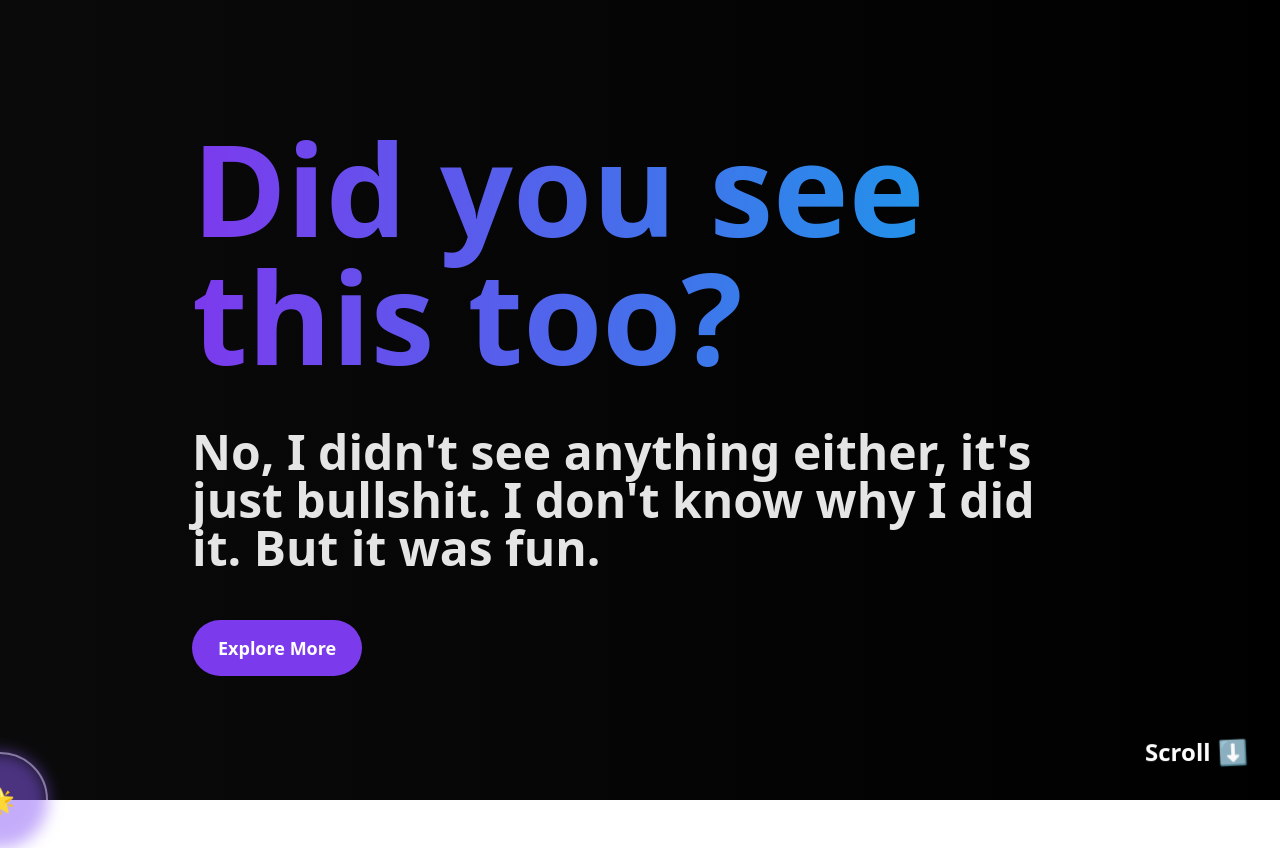
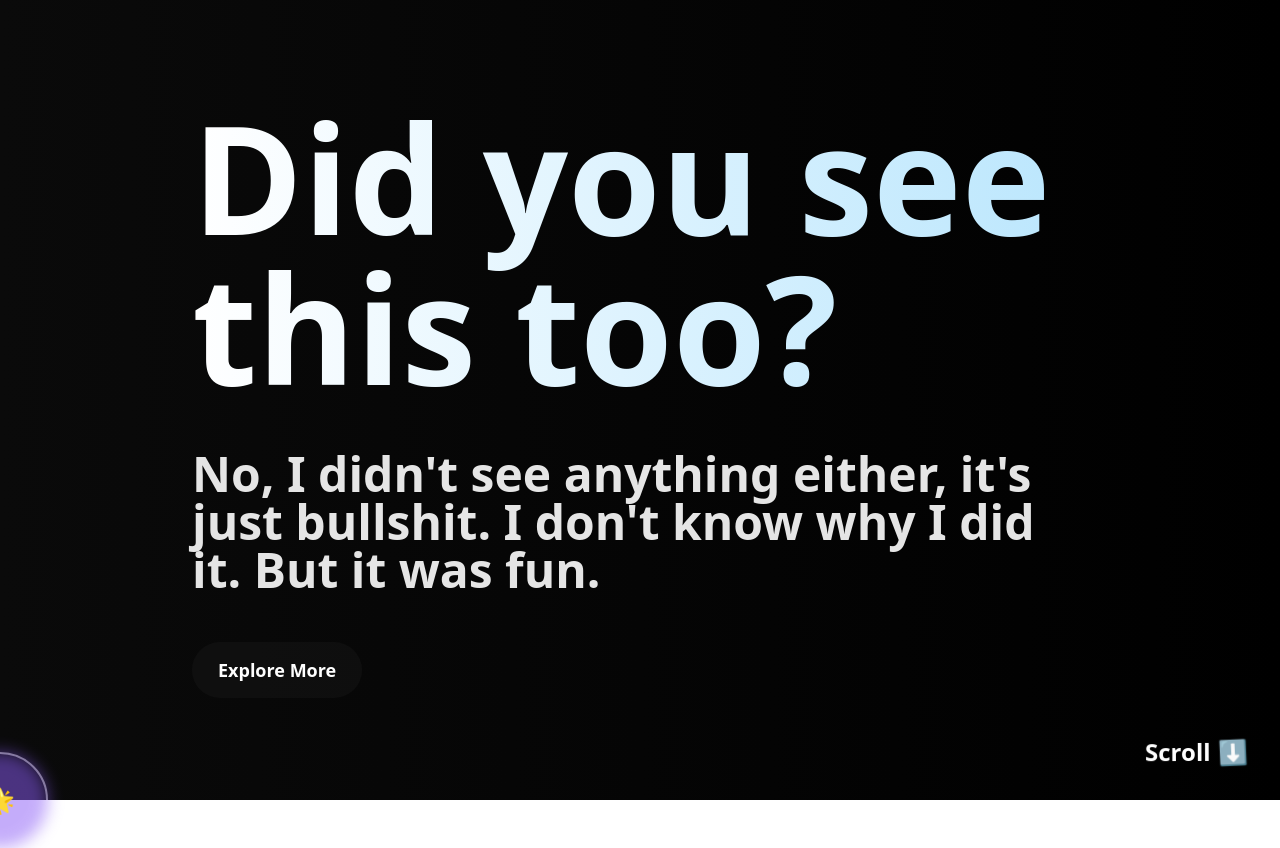
Before and after one commit to poyrazavsever/Absurd-Project, a Next.js app: page / in a window 1280 px wide. Built offline with nearby package versions, Linux system fonts and the light colour scheme.

Commit message:
feat: updated hero

```diff
--- a/pages/Landing/Hero.tsx
+++ b/pages/Landing/Hero.tsx
@@ -24,7 +24,7 @@ function Hero() {
         animate={{ opacity: 1, y: 0 }}
         transition={{ duration: 1, ease: 'easeOut' }}
       >
-        <h5 className='text-5xl md:text-9xl font-black text-transparent bg-clip-text bg-gradient-to-r from-violet-600 to-sky-500'>
+        <h5 className='text-5xl md:text-[150px] font-black text-transparent bg-clip-text bg-gradient-to-r from-white to-sky-200'>
           Did you see this too?
         </h5>
         <p className='text-3xl md:text-5xl text-neutral-200 font-semibold'>
@@ -32,11 +32,11 @@ function Hero() {
         </p>
         {/* Animasyonlu Buton */}
         <motion.button
-          whileHover={{ scale: 1.1, backgroundColor: '#A78BFA' }} // Hover animasyonu
+          whileHover={{ scale: 1.1, backgroundColor: '#636363' }} // Hover animasyonu
           whileTap={{ scale: 0.9 }} // Tıklama animasyonu
           transition={{ type: 'spring', stiffness: 300 }} // Geçiş ayarları
           onClick={handleButtonClick}
-          className='px-6 py-3 text-lg font-bold text-white rounded-full bg-violet-600 border-2 border-transparent hover:border-violet-400 transition-colors cursor-none'
+          className='px-6 py-3 text-lg font-bold text-white rounded-full bg-neutral-900 bg-opacity-50 border-2 border-transparent hover:border-neutral-400 transition-colors cursor-none'
         >
           Explore More
         </motion.button>
```
